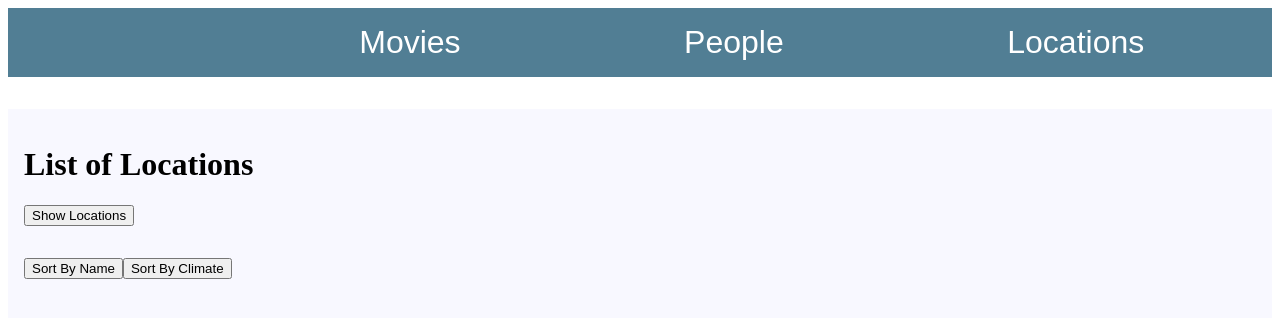
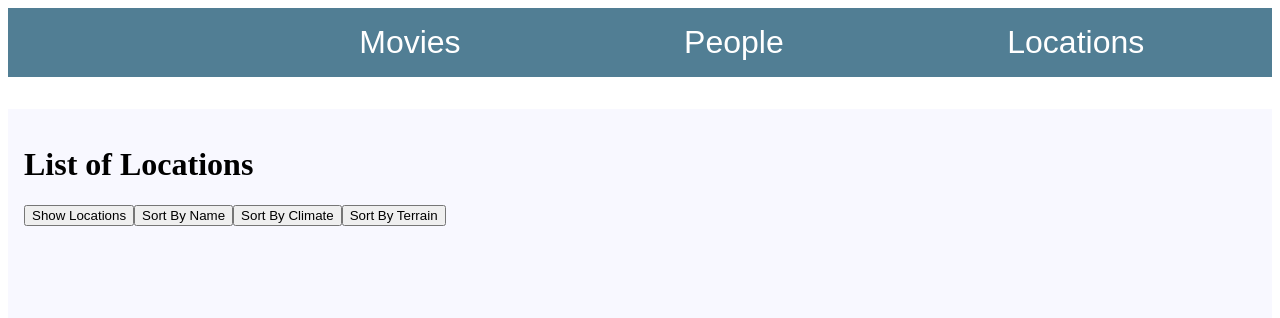
Before and after one commit to joinpursuit/9-1-module-three-assessment, a React (Create React App) app: page /locations in a window 1280 px wide. Shown: the top 318 px of the page. Built offline with nearby package versions, Linux system fonts and the light colour scheme; the HTML template or start-up script is replaced by a standard one.

Commit message:
"update"

```diff
--- a/src/components/Locations.js
+++ b/src/components/Locations.js
@@ -13,13 +13,11 @@ export default function Locations() {
   }, [])
 
   function handleSortByName() {
-    setLocationsData(
-      [...locations].sort((a, b) => {
+    ;[...locations].sort((a, b) => {
       if (a.name.toLowerCase() < b.name.toLowerCase()) return -1
       if (a.name.toLowerCase() > b.name.toLowerCase()) return 1
       return 0
     })
-    )
     setSortLocation(true)
   }
 
@@ -34,12 +32,26 @@ export default function Locations() {
     setSortLocation(true)
   }
 
+  function handleSortByTerrain() {
+    setLocationsData(
+      [...locations].sort((a, b) => {
+        if (a.terrain.toLowerCase() < b.terrain.toLowerCase()) return -1
+        if (a.terrain.toLowerCase() > b.terrain.toLowerCase()) return 1
+        return 0
+      })
+    )
+    setSortLocation(true)
+  }
   return (
     <div className="locations">
       <h1>List of Locations</h1>
       <button onClick={() => setShow(!show)}>
         {show ? "Hide Locations" : "Show Locations"}
       </button>
+      <button onClick={handleSortByName}>Sort By Name</button>
+      <button onClick={handleSortByClimate}> Sort By Climate</button>
+      <button onClick={handleSortByTerrain}> Sort By Terrain</button>
+      <section>
         <ul>
           {show &&
             locations &&
@@ -52,8 +64,7 @@ export default function Locations() {
               </li>
             ))}
         </ul>
-      <button onClick={handleSortByName}>Sort By Name</button>
-      <button onClick={handleSortByClimate}>Sort By Climate</button>
+      </section>
     </div>
   )
 }
--- a/src/components/People.js
+++ b/src/components/People.js
@@ -5,6 +5,7 @@ export default function People() {
   const [person, setPerson] = useState(null)
   const [people, setPeople] = useState([])
   const [name, setName] = useState("")
+  const [error, setError] = useState("")
 
   useEffect(() => {
     fetch("./people.json")
@@ -19,7 +20,7 @@ export default function People() {
       (item) => item.name.toLowerCase() === name.toLowerCase()
     )
     if (!founded) {
-      alert("Not Found")
+      setError("Not Found")
     } else {
       setPerson(founded)
       setName("")
@@ -40,6 +41,7 @@ export default function People() {
         </label>
         <button type="Submit">Submit</button>
       </form>
+      {error ? "Not Found" : null}
       {person ? <Person person={person} /> : null}
     </div>
   )
```
Lines whose indentation alone changed are shown as unchanged.
